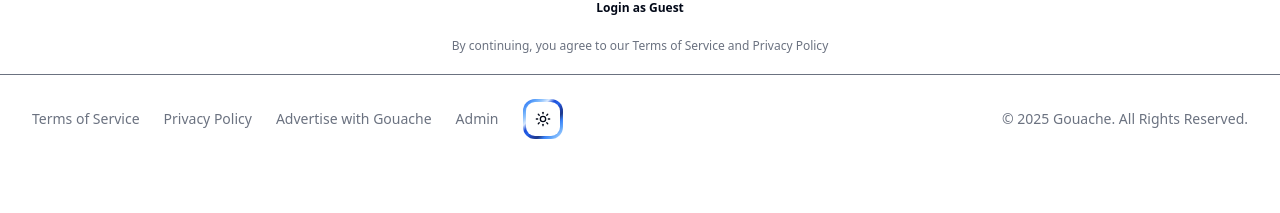
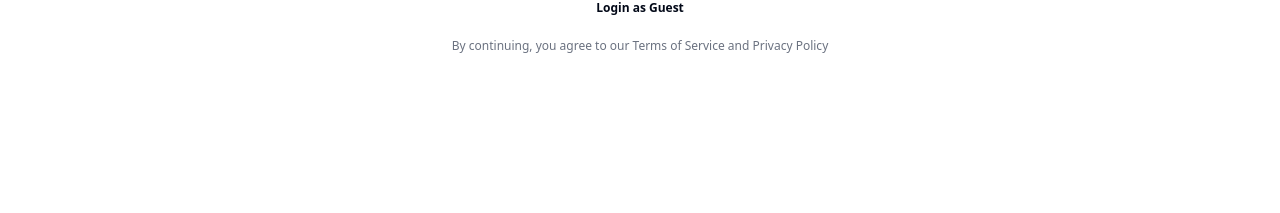
Before and after one commit to Harryr66/SOMA, a Next.js app: page / in a window 1280 px wide. Shown: the part 526-739 px from the top of the page. Built offline with nearby package versions, Linux system fonts and the light colour scheme; no server answers; the database is empty; a web font is replaced by a local one.

Commit message:
Increase bottom padding on home page main content section

```diff
--- a/src/app/page.tsx
+++ b/src/app/page.tsx
@@ -145,7 +145,7 @@
         </header>
 
         {/* Main Content */}
-        <main className="flex flex-col items-center justify-start pt-4 pb-4 sm:pt-8 sm:pb-5 relative">
+        <main className="flex flex-col items-center justify-start pt-4 pb-32 sm:pt-8 sm:pb-48 relative">
           <div className="w-full max-w-4xl space-y-2 sm:space-y-4 relative z-10 px-4">
             <div className="text-center space-y-2 sm:space-y-4">
               {/* Hero Image - replaces welcome text */}
--- a/src/components/site-footer.tsx
+++ b/src/components/site-footer.tsx
@@ -3,7 +3,7 @@
 
 export function SiteFooter() {
   return (
-    <footer className="border-t bg-background py-6 pb-24 md:pb-6">
+    <footer className="border-t bg-background py-6 pb-48 md:pb-24">
       <div className="container flex flex-col items-center justify-between gap-4 md:flex-row">
         <nav className="flex flex-wrap items-center justify-center gap-x-6 gap-y-2 text-sm text-muted-foreground">
             <Link href="#" className="transition-colors hover:text-foreground">Terms of Service</Link>
```
